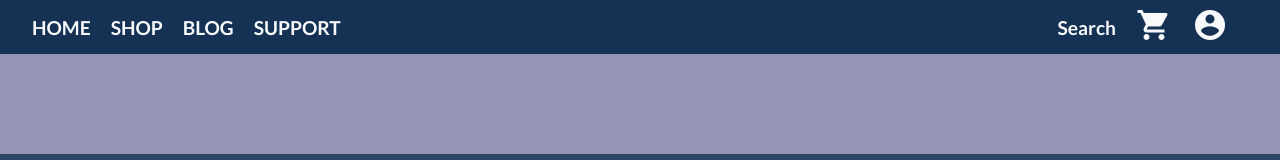
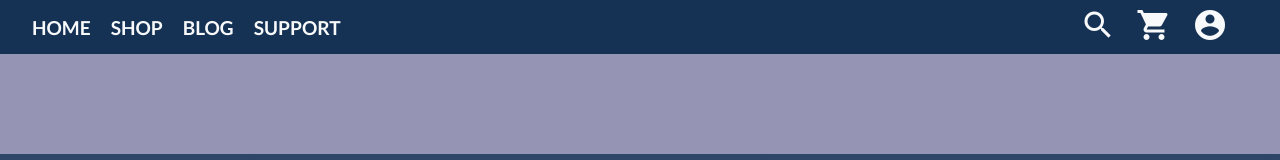
Before and after one commit to maeeast/MIS585-midterm, a website built with Parcel: page index.html in a window 1280 px wide. Shown: the top 160 px of the page. Built offline with nearby package versions, Linux system fonts and the light colour scheme; files whose address does not match are found by name.

Commit message:
Update index.html

```diff
--- a/index.html
+++ b/index.html
@@ -26,7 +26,7 @@
       <ul>
          <li>
           <a href="#cart" class="nav-icon"
-            ><span class="material-symbols-outlined">search</span></a
+            ><span class="material-icons">search</span></a
           >
         </li>
         <li>
```
